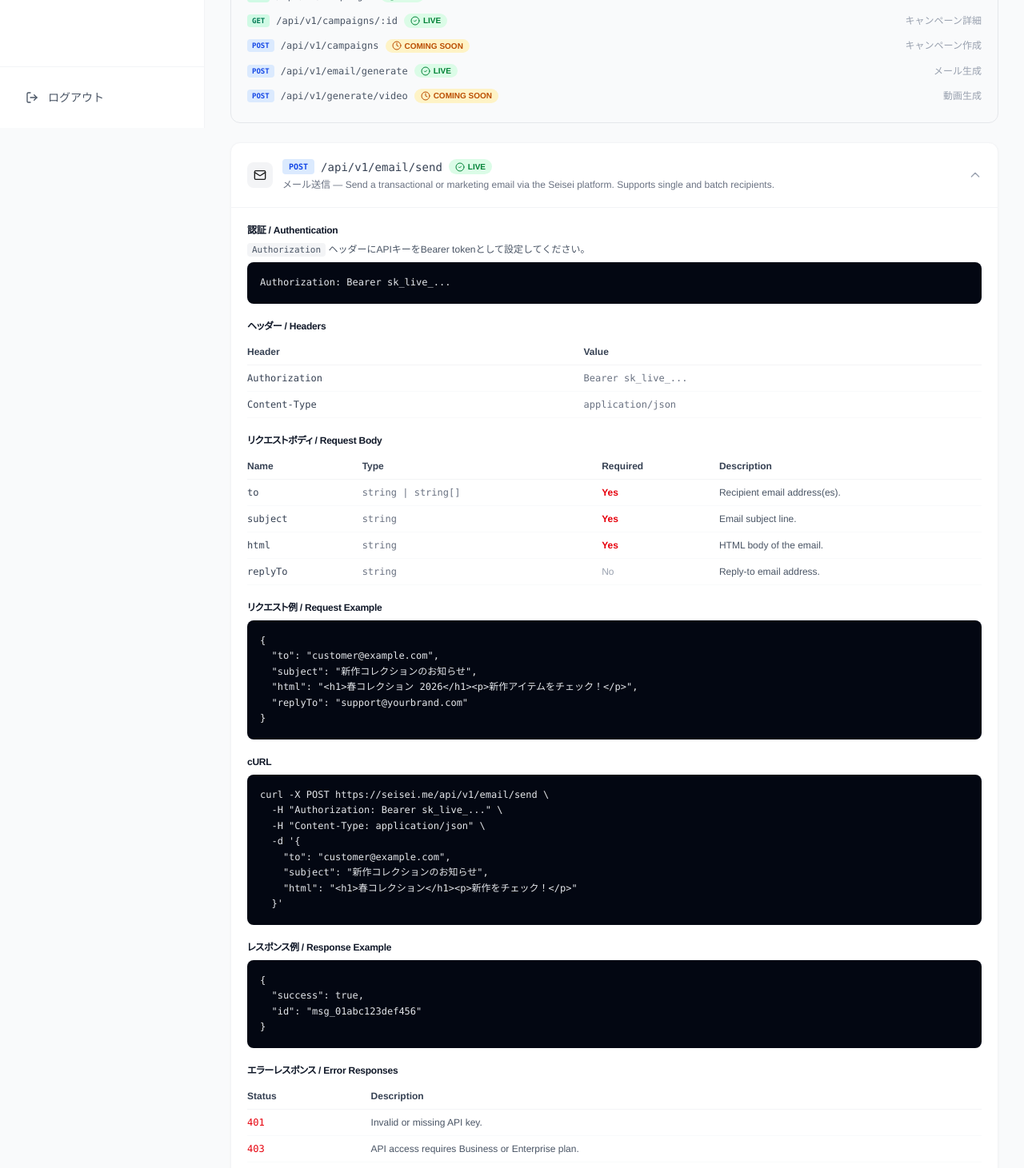
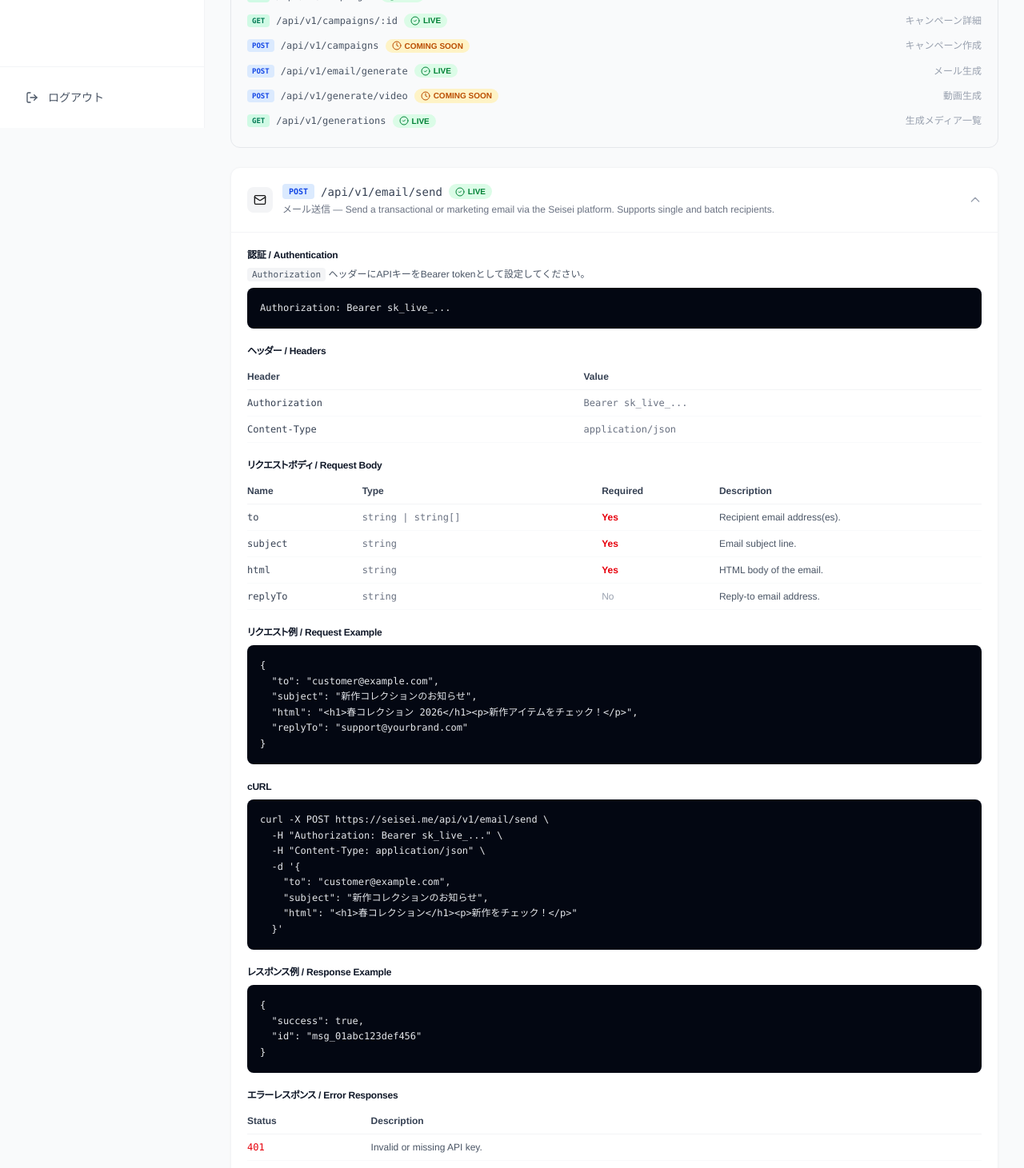
Before and after one commit to brocketdesign/seisei, a Next.js app: page /dashboard/api-keys/docs in a window 1280 px wide. Shown: the part 640-2101 px from the top of the page at 80% size. Built offline with nearby package versions, Linux system fonts and the light colour scheme; no server answers.

Commit message:
docs: add API documentation for GET /api/v1/generations endpoint
Co-authored-by: brocketdesign <50971180+brocketdesign@users.noreply.github.com>

```diff
--- a/package.json
+++ b/package.json
@@ -30,6 +30,6 @@
     "eslint": "^9",
     "eslint-config-next": "16.1.6",
     "tailwindcss": "^4",
-    "typescript": "^5"
+    "typescript": "^5.9.3"
   }
 }
--- a/src/app/dashboard/api-keys/docs/page.tsx
+++ b/src/app/dashboard/api-keys/docs/page.tsx
@@ -9,6 +9,7 @@ import {
     Users,
     Image as ImageIcon,
     Video,
+    Search,
     Repeat,
     Copy,
     Check,
@@ -486,6 +487,53 @@ const endpoints: Endpoint[] = [
             },
         }, null, 2),
     },
+
+    // === List Generations ===
+    {
+        method: 'GET',
+        path: '/api/v1/generations',
+        title: 'List Generations',
+        titleJa: '生成メディア一覧',
+        description: 'Query generated media (images and videos) with filtering by model, campaign, status, and date range.',
+        status: 'live',
+        icon: <Search className="w-4 h-4" />,
+        auth: 'Bearer sk_live_...',
+        queryParams: [
+            { name: 'type', type: "'images' | 'videos'", required: false, description: "Media type to query — 'images' (default) queries the generations table, 'videos' queries the video_generations table." },
+            { name: 'model_id', type: 'string', required: false, description: 'Filter by AI model UUID.' },
+            { name: 'campaign_id', type: 'string', required: false, description: 'Filter by campaign UUID.' },
+            { name: 'status', type: "'pending' | 'processing' | 'completed' | 'failed'", required: false, description: 'Filter by generation status.' },
+            { name: 'date_from', type: 'string', required: false, description: 'ISO 8601 date — only results created on or after this date.' },
+            { name: 'date_to', type: 'string', required: false, description: 'ISO 8601 date — only results created on or before this date.' },
+            { name: 'limit', type: 'number', required: false, description: 'Max number of results (default: 50, max: 100).' },
+            { name: 'offset', type: 'number', required: false, description: 'Pagination offset (default: 0).' },
+        ],
+        responseExample: JSON.stringify({
+            type: 'images',
+            generations: [
+                {
+                    id: '770e8400-e29b-41d4-a716-446655440020',
+                    generated_image_url: 'https://storage.seisei.me/generations/...',
+                    original_image_url: 'https://storage.seisei.me/originals/...',
+                    model_type: 'editorial',
+                    background: 'studio',
+                    aspect_ratio: '4:5',
+                    status: 'completed',
+                    ai_model_id: '660e8400-e29b-41d4-a716-446655440010',
+                    campaign_id: '550e8400-e29b-41d4-a716-446655440000',
+                    created_at: '2026-01-20T12:00:00.000Z',
+                },
+            ],
+            total: 1,
+        }, null, 2),
+        curlExample: `# Last 10 completed images for a model
+curl -X GET "https://seisei.me/api/v1/generations?model_id=660e8400-e29b-41d4-a716-446655440010&status=completed&limit=10" \\
+  -H "Authorization: Bearer sk_live_..."
+
+# Videos for a campaign in January
+curl -X GET "https://seisei.me/api/v1/generations?type=videos&campaign_id=550e8400-e29b-41d4-a716-446655440000&date_from=2026-01-01&date_to=2026-01-31" \\
+  -H "Authorization: Bearer sk_live_..."`,
+    },
 ];
 
 // ─── Method badge color ───────────────────────────────────────────
```
Also changed, not shown: 1 other file (tests, documents, lock files or other folders).
